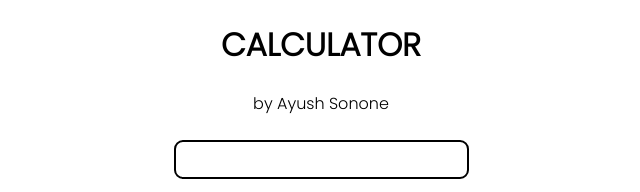
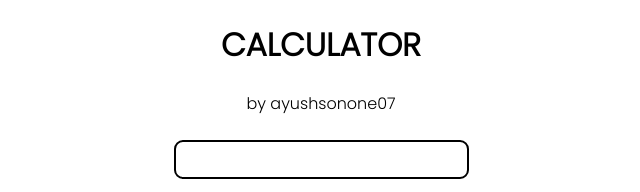
Before and after one commit to ayushsonone07/calculator, a plain HTML site: page index.html in a window 1280 px wide. Shown: the top 192 px of the page, 327-967 px from the left. Drawn offline with Linux system fonts and the light colour scheme; a web font is replaced by a local one.

Commit message:
changed name

```diff
--- a/index.html
+++ b/index.html
@@ -12,7 +12,7 @@
 
   <h1> CALCULATOR </h1>
 
-  <p> by Ayush Sonone </p>
+  <p> by ayushsonone07 </p>
 
   <div class="container">
 
```
